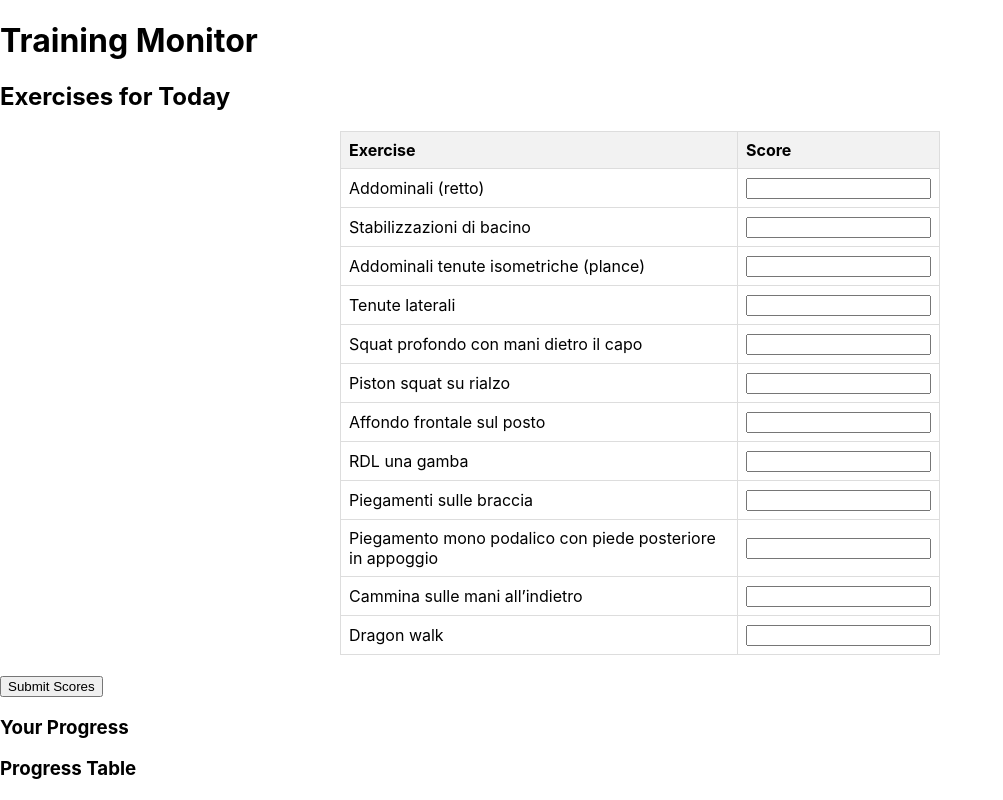
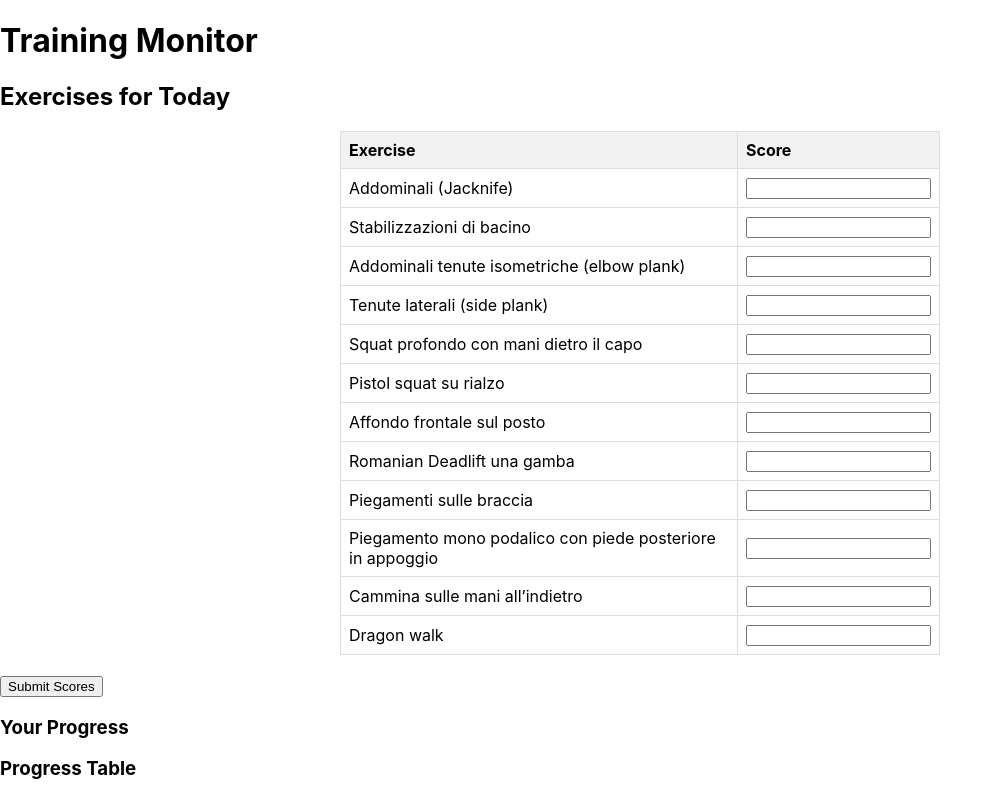
Before and after one commit to Rkomi98/TrainingApp, a React (Create React App) app in the folder training-monitor/: page / in a window 1280 px wide. Both pictures are taken after typing "Sample" into the empty fields and a click on the button "Login". Shown: the top 800 px of the page, without its empty margins (0-1003 px from the left). Built offline with nearby package versions, Linux system fonts and the light colour scheme; the HTML template or start-up script is replaced by a standard one.

Commit message:
New plot

```diff
--- a/training-monitor/src/components/Exercises.js
+++ b/training-monitor/src/components/Exercises.js
@@ -7,14 +7,14 @@ function Exercises({ userName }) {
   const [exerciseHistory, setExerciseHistory] = useState([]);
 
   const exercises = [
-    { id: 1, name: 'Addominali (retto)' },
+    { id: 1, name: 'Addominali (Jacknife)' },
     { id: 2, name: 'Stabilizzazioni di bacino' },
-    { id: 3, name: 'Addominali tenute isometriche (plance)' },
-    { id: 4, name: 'Tenute laterali' },
+    { id: 3, name: 'Addominali tenute isometriche (elbow plank)' },
+    { id: 4, name: 'Tenute laterali (side plank)' },
     { id: 5, name: 'Squat profondo con mani dietro il capo' },
-    { id: 6, name: 'Piston squat su rialzo' },
+    { id: 6, name: 'Pistol squat su rialzo' },
     { id: 7, name: 'Affondo frontale sul posto' },
-    { id: 8, name: 'RDL una gamba' },
+    { id: 8, name: 'Romanian Deadlift una gamba' },
     { id: 9, name: 'Piegamenti sulle braccia' },
     { id: 10, name: 'Piegamento mono podalico con piede posteriore in appoggio' },
     { id: 11, name: 'Cammina sulle mani all’indietro' },
--- a/training-monitor/src/components/ProgressChart.js
+++ b/training-monitor/src/components/ProgressChart.js
@@ -4,14 +4,14 @@ import { LineChart, Line, XAxis, YAxis, Tooltip, Legend, ResponsiveContainer, La
 const ProgressChart = ({ history }) => {
   // Map exercise IDs to names
   const exerciseMap = {
-    1: 'Addominali (retto)',
+    1: 'Addominali (Jacknife)',
     2: 'Stabilizzazioni di bacino',
-    3: 'Addominali tenute isometriche (plance)',
-    4: 'Tenute laterali',
+    3: 'Addominali tenute isometriche (elbow plank)',
+    4: 'Tenute laterali (side plank)',
     5: 'Squat profondo con mani dietro il capo',
-    6: 'Piston squat su rialzo',
+    6: 'Pistol squat su rialzo',
     7: 'Affondo frontale sul posto',
-    8: 'RDL una gamba',
+    8: 'Romanian Deadlift una gamba',
     9: 'Piegamenti sulle braccia',
     10: 'Piegamento mono podalico con piede posteriore in appoggio',
     11: 'Cammina sulle mani all’indietro',
--- a/training-monitor/src/components/ProgressTable.js
+++ b/training-monitor/src/components/ProgressTable.js
@@ -3,14 +3,14 @@ import React from 'react';
 const ProgressTable = ({ history }) => {
   // Map exercise IDs to names
   const exerciseMap = {
-    1: 'Addominali (retto)',
+    1: 'Addominali (Jacknife)',
     2: 'Stabilizzazioni di bacino',
-    3: 'Addominali tenute isometriche (plance)',
-    4: 'Tenute laterali',
+    3: 'Addominali tenute isometriche (elbow plank)',
+    4: 'Tenute laterali (side plank)',
     5: 'Squat profondo con mani dietro il capo',
-    6: 'Piston squat su rialzo',
+    6: 'Pistol squat su rialzo',
     7: 'Affondo frontale sul posto',
-    8: 'RDL una gamba',
+    8: 'Romanian Deadlift una gamba',
     9: 'Piegamenti sulle braccia',
     10: 'Piegamento mono podalico con piede posteriore in appoggio',
     11: 'Cammina sulle mani all’indietro',
```
Also changed, not shown: 7 other files (tests, documents, lock files or other folders).
